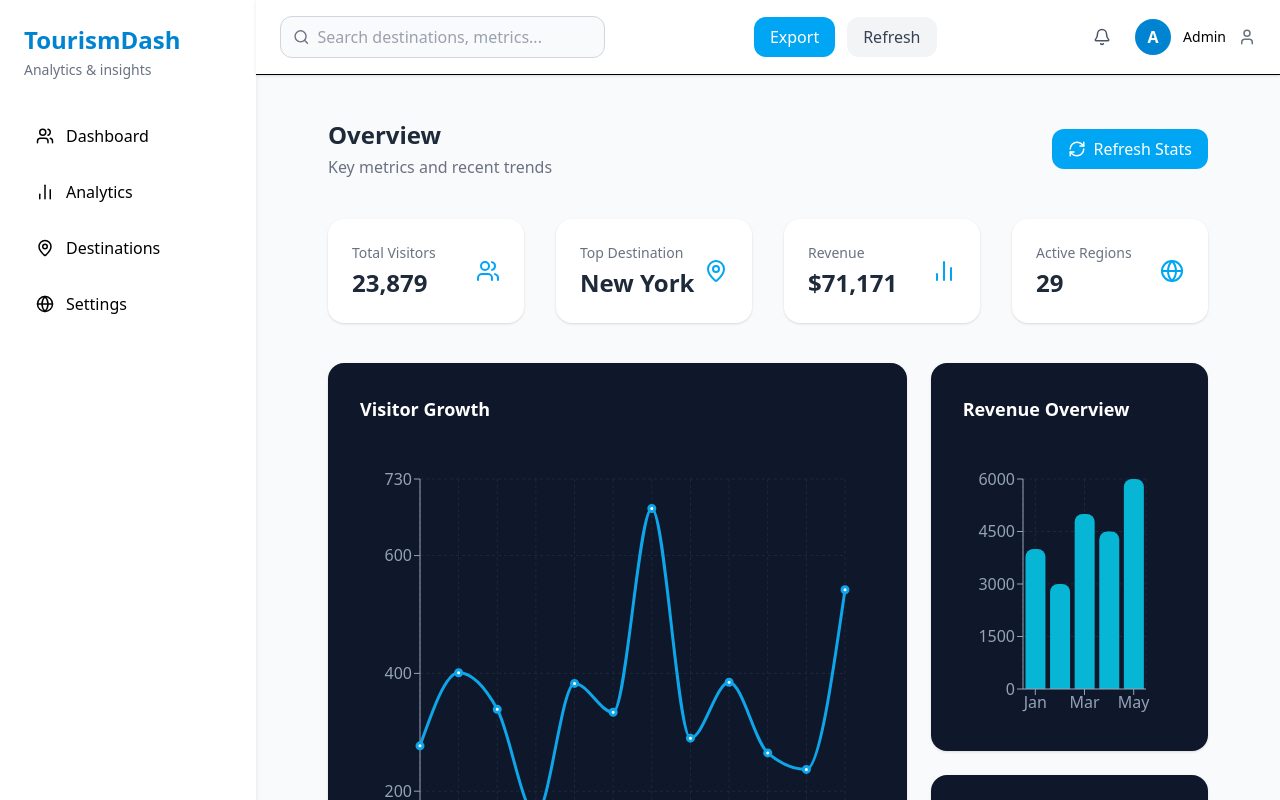
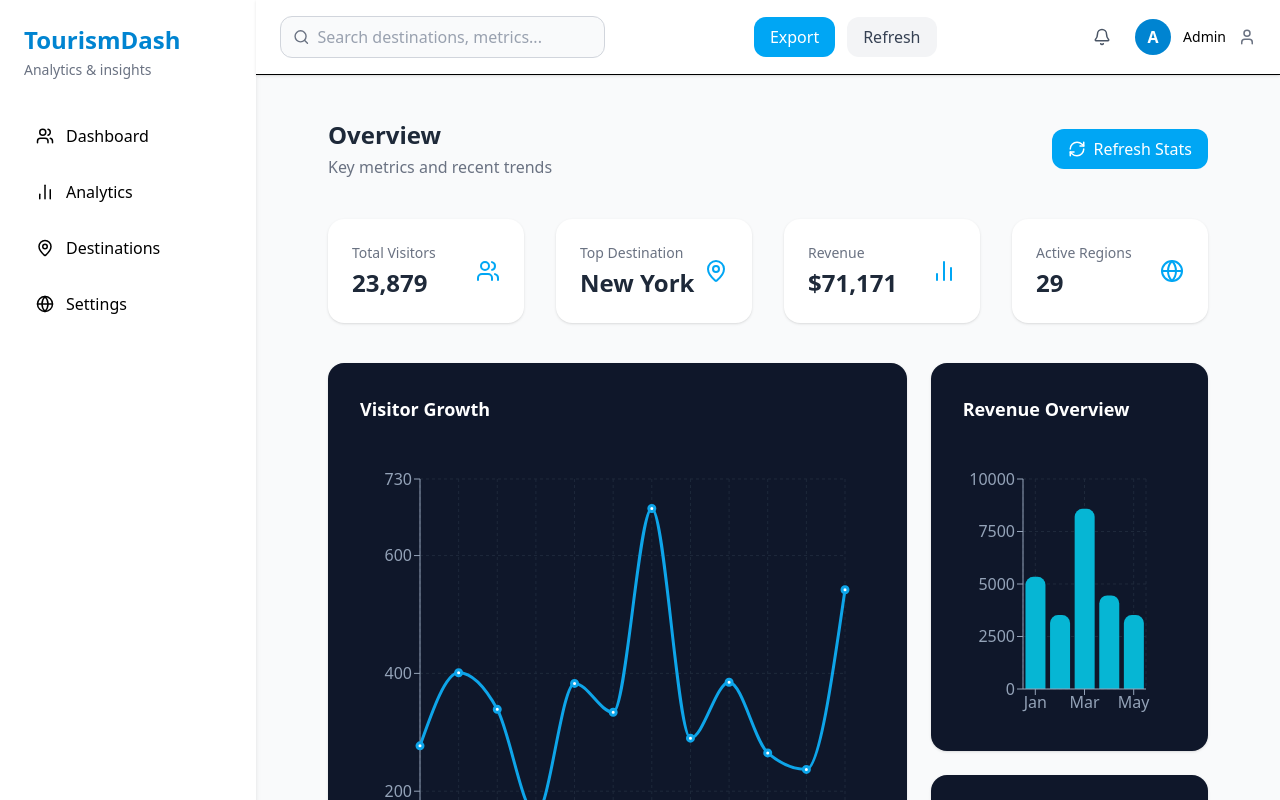
Before and after one commit to alokmuskan/Task, a React (Vite) app: page / in a window 1280 px wide. Both pictures are taken after a click on the button "Refresh Stats". Shown: the top 800 px of the page. Built offline with nearby package versions, Linux system fonts and the light colour scheme.

Commit message:
fixed piechart and barchart as they render new mock data everytime we click on refresh stats button

```diff
--- a/src/components/Charts/BarChart.jsx
+++ b/src/components/Charts/BarChart.jsx
@@ -1,26 +1,7 @@
-import { useState } from "react";
+// src/components/Charts/MyBarChart.jsx
 import { BarChart, Bar, XAxis, YAxis, CartesianGrid, Tooltip, ResponsiveContainer } from "recharts";
-import { RefreshCw } from "lucide-react";
 
-const initialData = [
-  { month: "Jan", revenue: 4000 },
-  { month: "Feb", revenue: 3000 },
-  { month: "Mar", revenue: 5000 },
-  { month: "Apr", revenue: 4500 },
-  { month: "May", revenue: 6000 },
-];
-
-export default function MyBarChart() {
-  const [data, setData] = useState(initialData);
-
-  const refreshData = () => {
-    const newData = initialData.map(item => ({
-      ...item,
-      revenue: Math.floor(Math.random() * 7000) + 2000,
-    }));
-    setData(newData);
-  };
-
+export default function MyBarChart({ data }) {
   return (
     <div className="relative">
       <ResponsiveContainer width="100%" height={280}>
@@ -29,7 +10,13 @@ export default function MyBarChart() {
           <XAxis dataKey="month" stroke="#94a3b8" />
           <YAxis stroke="#94a3b8" />
           <Tooltip />
-          <Bar dataKey="revenue" fill="#06b6d4" radius={[8, 8, 0, 0]} />
+          <Bar
+            dataKey="revenue"
+            fill="#06b6d4"
+            radius={[8, 8, 0, 0]}
+            isAnimationActive={true}
+            animationDuration={700}
+          />
         </BarChart>
       </ResponsiveContainer>
     </div>
--- a/src/components/Charts/PieChart.jsx
+++ b/src/components/Charts/PieChart.jsx
@@ -1,27 +1,9 @@
-import { useState } from "react";
+// src/components/Charts/MyPieChart.jsx
 import { PieChart, Pie, Cell, ResponsiveContainer, Tooltip } from "recharts";
-import { RefreshCw } from "lucide-react";
-
-const initialData = [
-  { name: "Beaches", value: 400 },
-  { name: "Mountains", value: 300 },
-  { name: "Historical Sites", value: 300 },
-  { name: "Adventure Sports", value: 200 },
-];
 
 const COLORS = ["#06b6d4", "#0ea5e9", "#38bdf8", "#67e8f9"];
 
-export default function MyPieChart() {
-  const [data, setData] = useState(initialData);
-
-  const refreshData = () => {
-    const newData = initialData.map(item => ({
-      ...item,
-      value: Math.floor(Math.random() * 500) + 100,
-    }));
-    setData(newData);
-  };
-
+export default function MyPieChart({ data }) {
   return (
     <div className="relative">
       <ResponsiveContainer width="100%" height={280}>
@@ -34,6 +16,8 @@ export default function MyPieChart() {
             outerRadius={100}
             fill="#8884d8"
             dataKey="value"
+            isAnimationActive={true}
+            animationDuration={700}
           >
             {data.map((_, index) => (
               <Cell key={`cell-${index}`} fill={COLORS[index % COLORS.length]} />
```
